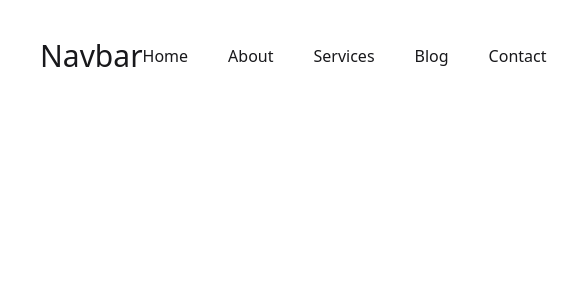
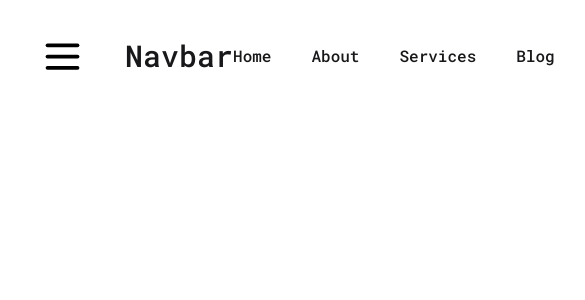
Before and after one commit to Arif1917/reeact-fortifour, a React (Vite) app: page / in a window 390 px wide. Shown: the top 300 px of the page, 585 px wide, since content can reach past the window. Built offline with nearby package versions, Linux system fonts and the light colour scheme.

Commit message:
toggle part added

```diff
--- a/package.json
+++ b/package.json
@@ -11,6 +11,7 @@
   },
   "dependencies": {
     "@tailwindcss/vite": "^4.1.4",
+    "lucide-react": "^0.503.0",
     "react": "^19.0.0",
     "react-dom": "^19.0.0",
     "tailwindcss": "^4.1.4"
--- a/src/App.css
+++ b/src/App.css
@@ -1,2 +1,11 @@
+@import url('https://fonts.googleapis.com/css2?family=Roboto+Mono:ital,wght@0,100..700;1,100..700&display=swap');
 @import "tailwindcss";
 @plugin "daisyui";
+
+
+body {
+  font-family: "Roboto Mono", monospace;
+  font-optical-sizing: auto;
+  font-weight: 500;
+  font-style: normal;
+}
--- a/src/components/Navbar/Navbar.jsx
+++ b/src/components/Navbar/Navbar.jsx
@@ -1,4 +1,5 @@
-import React from 'react';
+import { Menu, X } from 'lucide-react';
+import React, { useState } from 'react';
 const dataNavigation = [
     { id: 1, name: "Home", path: "/" },
     { id: 2, name: "About", path: "/about" },
@@ -8,12 +9,18 @@ const dataNavigation = [
   ];
 const Navbar = () => {
 
+    const [open, setOpen] = useState(false)
 
     return (
         <div>
             <nav className='flex items-center justify-between px-10 py-4'>
-                <h2 className='text-3xl font-medium'>Navbar</h2>
 
+               <span onClick={()=> setOpen(!open)} className='flex mr-10'>
+                { open ? <X size={45} color='black' className='md:hidden'></X> : <Menu size={45} color='black' className='md:hidden'/>}
+
+
+               </span>
+               <h2 className='text-3xl font-medium'>Navbar</h2>
                 <ul className='flex'>
                     {
                         dataNavigation.map(data => <li key={data.id} className='mr-10'><a href={data.path}>{data.name}</a></li>)
```
Also changed, not shown: 1 other file (tests, documents, lock files or other folders).
